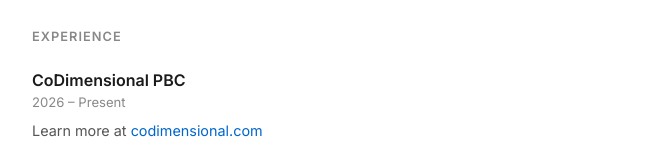
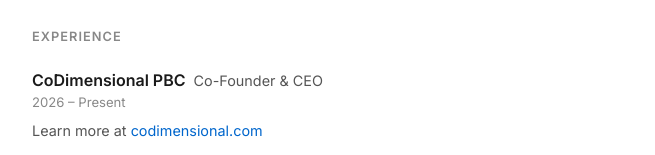
Before and after one commit to banesullivan/banesullivan, an Astro site: page / in a window 1280 px wide. Shown: the part 645-800 px from the top of the page, without its empty margins (312-967 px from the left). Built offline with nearby package versions, Linux system fonts and the light colour scheme; Astro itself is replaced by a stand-in of ours.

Commit message:
Fix title

```diff
--- a/src/pages/index.astro
+++ b/src/pages/index.astro
@@ -53,7 +53,7 @@ import Base from "../layouts/Base.astro";
     <h2>Experience</h2>
 
     <div class="experience-item">
-      <h3>CoDimensional PBC</h3>
+      <h3>CoDimensional PBC <span class="role">Co-Founder & CEO</span></h3>
       <div class="dates">2026 &ndash; Present</div>
       <p>
         Learn more at <a href="https://codimensional.com">codimensional.com</a>
```
